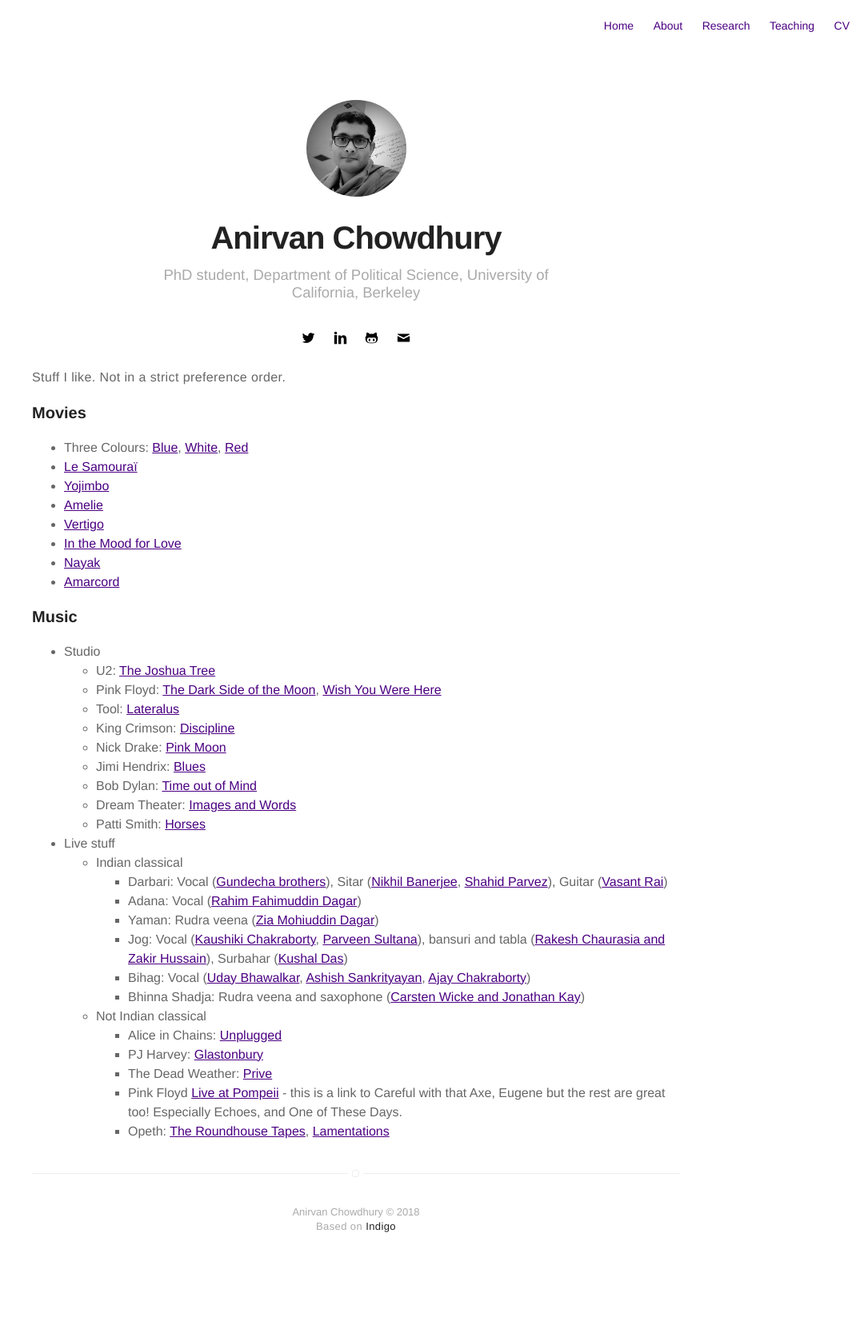
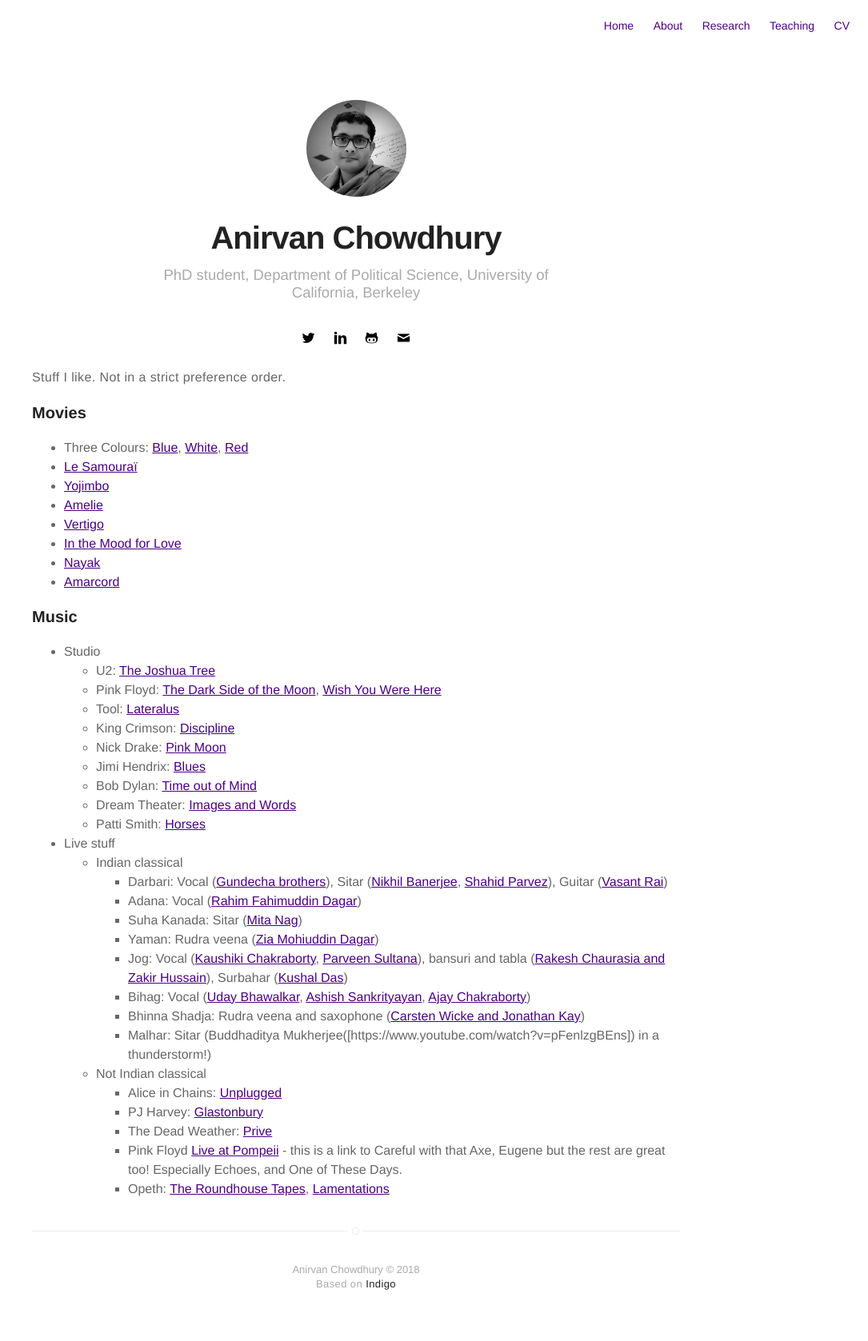
Before and after one commit to anirvanchowdhury/anirvanchowdhury.github.io, a Jekyll site: the page built from fun.md, in a window 1280 px wide. Shown: the whole page at 80% size, without its empty margins (195-1280 px from the left). Built offline with Jekyll 4.4.1, drawn with Linux system fonts in a browser that asks for light colours; before the commit the page ends 1605 px from its top, so only the background shows below that.

Commit message:
ragas added

```diff
--- a/fun.md
+++ b/fun.md
@@ -32,10 +32,12 @@ Stuff I like. Not in a strict preference order.
 	* Indian classical
 		* Darbari: Vocal ([Gundecha brothers](https://www.youtube.com/watch?v=_bg47_O00eU)), Sitar ([Nikhil Banerjee](https://www.youtube.com/watch?v=EUiDVRfYwmQ), [Shahid Parvez](https://www.youtube.com/watch?v=cb6kvPdQPSY)), Guitar ([Vasant Rai](https://www.youtube.com/watch?v=gFp_yVjnQ44))
 		* Adana: Vocal ([Rahim Fahimuddin Dagar](https://www.youtube.com/watch?v=maPAKmHJLgA))
+		* Suha Kanada: Sitar ([Mita Nag](https://www.youtube.com/watch?v=Pmei4Ix6dhA))
 		* Yaman: Rudra veena ([Zia Mohiuddin Dagar](https://www.youtube.com/watch?v=q5trNs7M3MU))
 		* Jog: Vocal ([Kaushiki Chakraborty](https://www.youtube.com/watch?v=jkNlOUF6OLE), [Parveen Sultana](https://www.youtube.com/watch?v=B0rPw5JQs3I)), bansuri and tabla ([Rakesh Chaurasia and Zakir Hussain](https://www.youtube.com/watch?v=O2K0ptoYpuc)), Surbahar ([Kushal Das](https://www.youtube.com/watch?v=SK3FmfOeJ4w))
 		* Bihag: Vocal ([Uday Bhawalkar](https://www.youtube.com/watch?v=0PljerNT1iU), [Ashish Sankrityayan](https://www.youtube.com/watch?v=E4l_J877tdk), [Ajay Chakraborty](https://www.youtube.com/watch?v=wlo7Lpdcn2w))
 		* Bhinna Shadja: Rudra veena and saxophone ([Carsten Wicke and Jonathan Kay](https://www.youtube.com/watch?v=3yzCUcepQB0))
+		* Malhar: Sitar (Buddhaditya Mukherjee([https://www.youtube.com/watch?v=pFenlzgBEns]) in a thunderstorm!)
 	* Not Indian classical
 		* Alice in Chains: [Unplugged](https://www.youtube.com/watch?v=VzV6-3kyXKA)
 		* PJ Harvey: [Glastonbury](https://www.youtube.com/watch?v=bkJhCOQaCDc)
```
